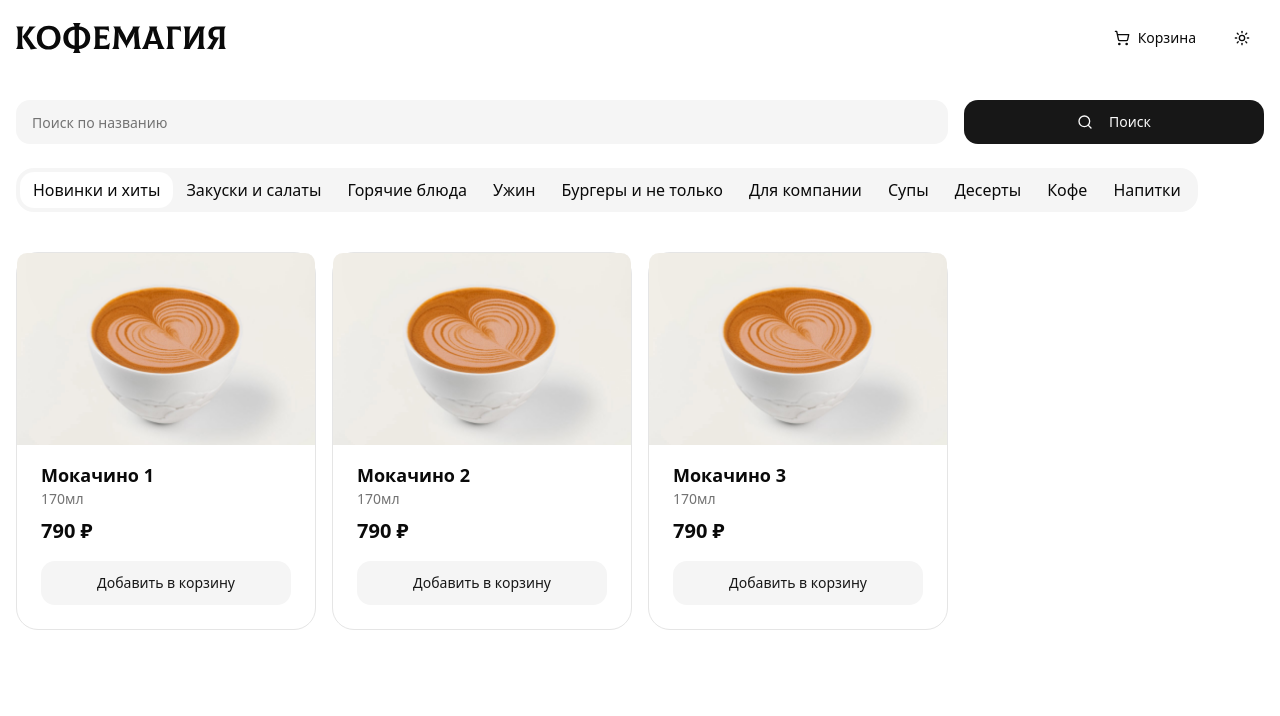
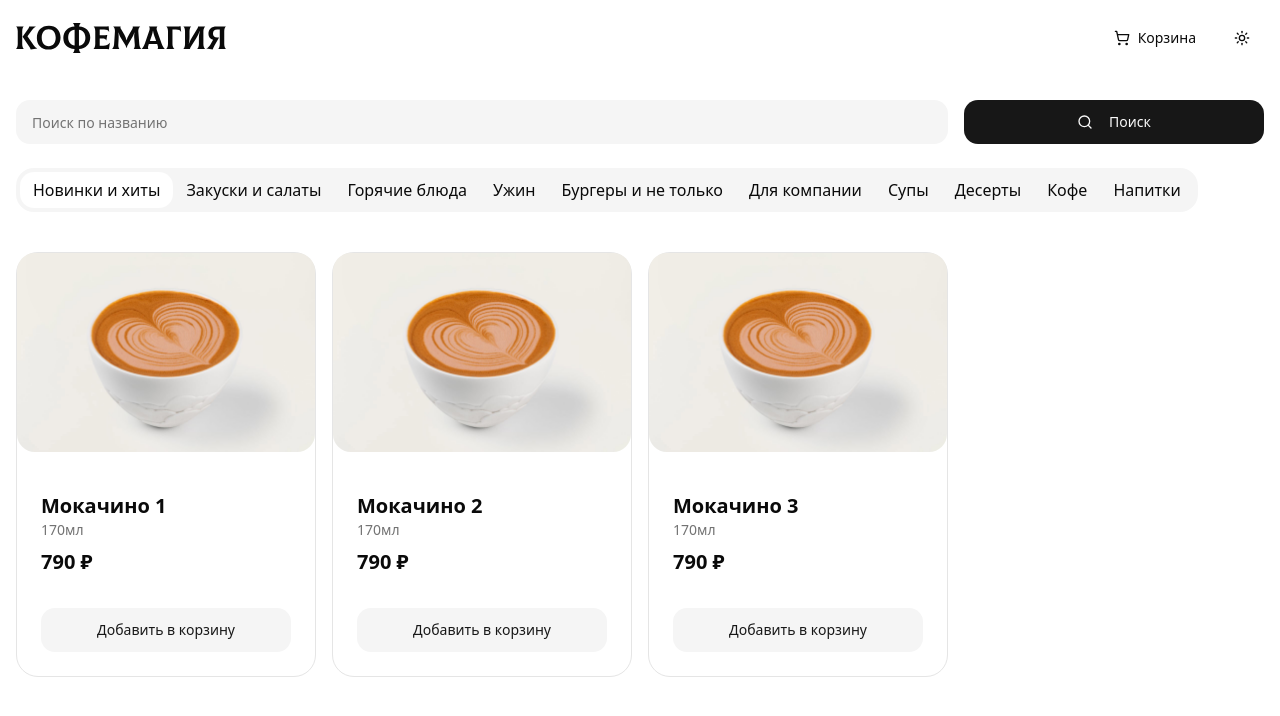
Before and after one commit to adev05/coffeemagia, a Next.js app: page / in a window 1280 px wide. Shown: the top 716 px of the page. Built offline with nearby package versions, Linux system fonts and the light colour scheme.

Commit message:
fix: image size

```diff
--- a/components/menu/menu-card.tsx
+++ b/components/menu/menu-card.tsx
@@ -4,7 +4,6 @@ import {
 	Card,
 	CardContent,
 	CardFooter,
-	CardHeader,
 	CardTitle,
 	CardDescription,
 } from '@/components/ui/card'
@@ -24,20 +23,18 @@ export function MenuCard({ product }: MenuCardProps) {
 	return (
 		<>
 			<Card
-				className='cursor-pointer transition-shadow'
+				className='cursor-pointer transition-shadow pt-0 gap-4'
 				onClick={() => setIsDialogOpen(true)}
 			>
-				<CardHeader className='relative h-48 overflow-hidden p-0'>
-					<Image
-						src={product.image}
-						alt={product.name}
-						fill
-						className='object-cover rounded-t-lg'
-						sizes='(max-width: 768px) 100vw, (max-width: 1200px) 50vw, 25vw'
-					/>
-				</CardHeader>
-				<CardContent className='pt-4'>
-					<CardTitle className='text-lg'>{product.name}</CardTitle>
+				<Image
+					src={product.image}
+					alt={product.name}
+					width={800}
+					height={200}
+					className='rounded-2xl aspect-3/2'
+				/>
+				<CardContent>
+					<CardTitle className='text-xl'>{product.name}</CardTitle>
 					<CardDescription>{product.volume}</CardDescription>
 					<p className='text-xl font-semibold mt-2'>{product.price} ₽</p>
 				</CardContent>
```
